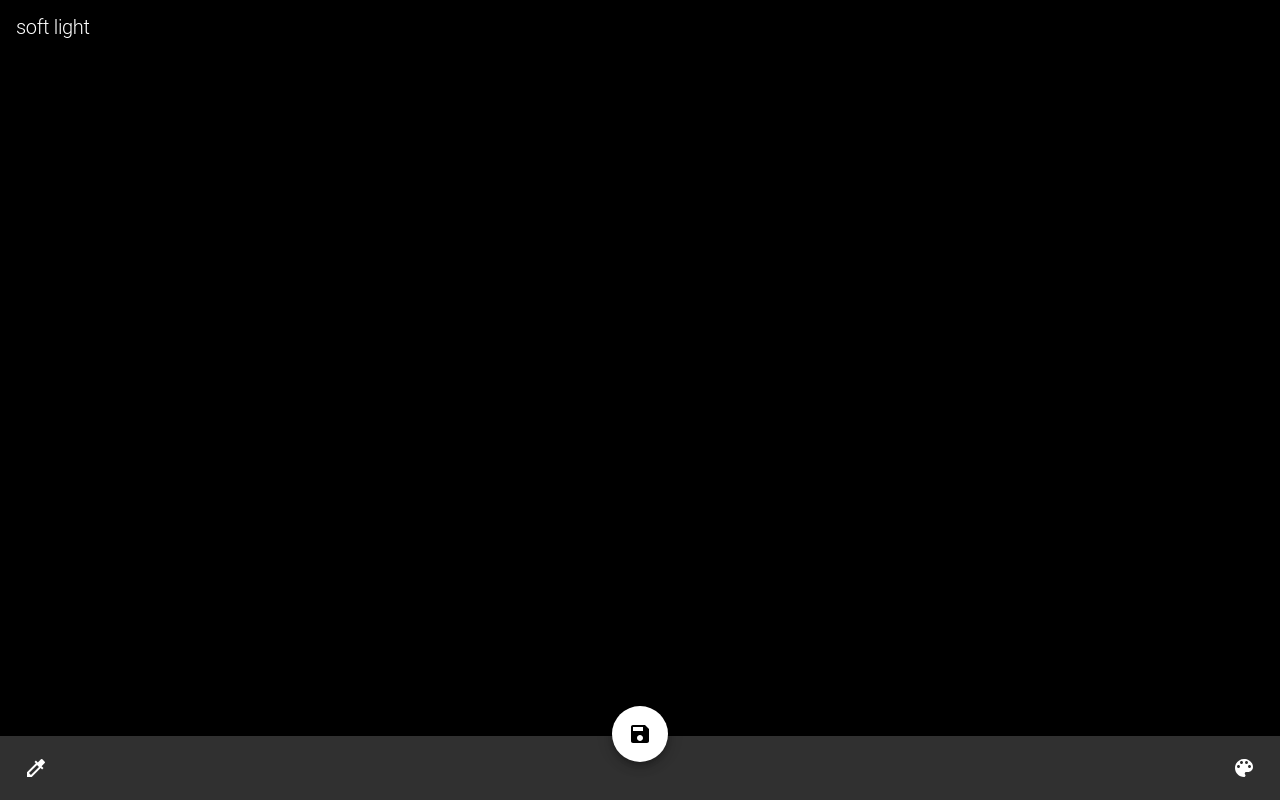
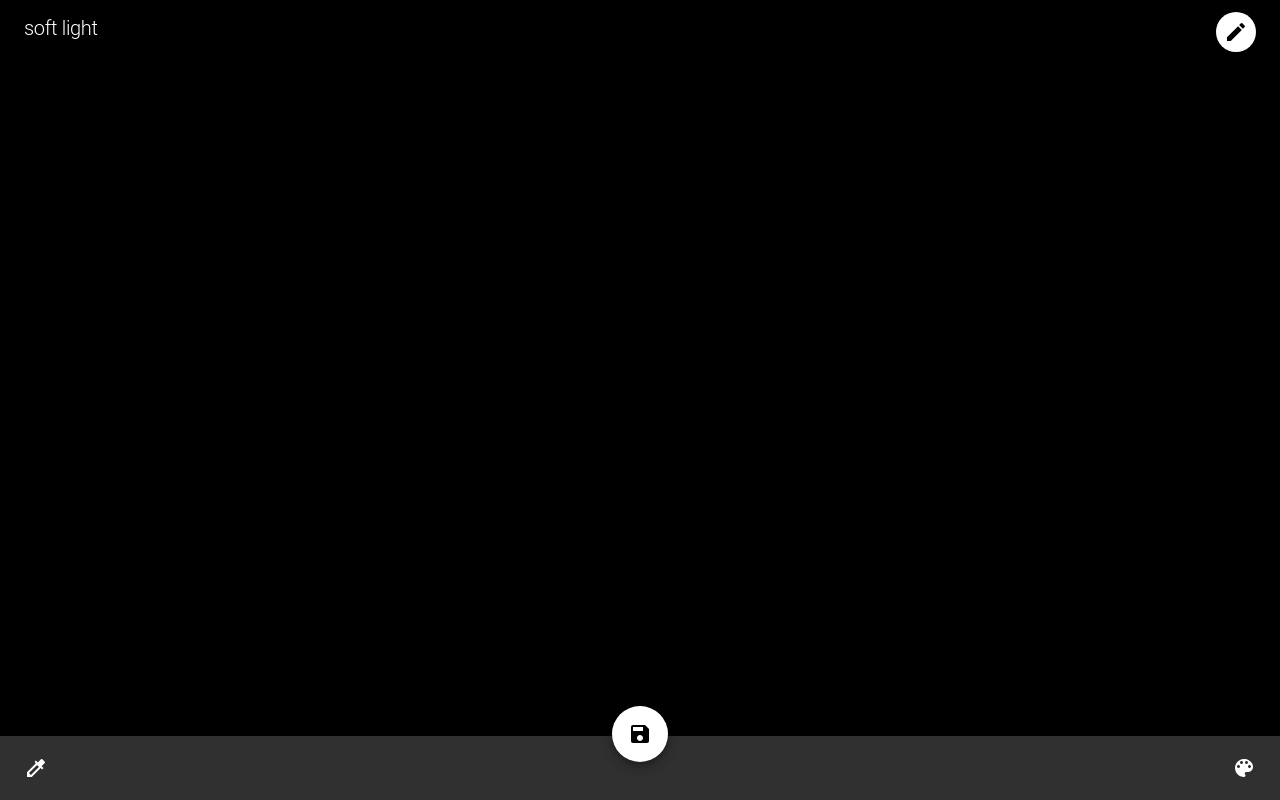
Before and after one commit to heystevegray/soft-light, a Gatsby site: page / in a window 1280 px wide. Built offline with nearby package versions, Linux system fonts and the light colour scheme; Gatsby itself is replaced by a stand-in of ours.

Commit message:
Added an edit button.

```diff
--- a/src/pages/index.tsx
+++ b/src/pages/index.tsx
@@ -4,7 +4,7 @@ import ColorizeIcon from "@material-ui/icons/Colorize"
 import PaletteIcon from "@material-ui/icons/Palette"
 import { makeStyles } from "@material-ui/core/styles"
 import { AppBar, IconButton, Toolbar, Typography } from "@material-ui/core"
-import { Save } from "@material-ui/icons"
+import { Save, Edit } from "@material-ui/icons"
 import { SwatchesPicker, ChromePicker, ColorResult } from "react-color"
 import "../assets/sass/index.scss"
 
@@ -17,10 +17,15 @@ interface State {
 
 const messages = [
   "Free lighting what's up",
-  "Adjust the background color of this page to match your lighting conditions",
+  "Adjust the background color of this page and use your screen as a soft light source for your face",
+  "This really brings our your eyes!",
+  "Choose a background color that makes you look good for video calls",
+  "Pick a background color to use as additional lighting from your monitor, or monitors 😎 ",
   "soft light, for everyone",
-  "soft light, it's lit",
+  "soft light, it's lit (travis scott reverb)",
   "Look how beautiful you are!",
+  "Looking good",
+  `"When will my reflection show, who I am, inside."`,
 ]
 
 const STORAGE_KEY = "soft-light-data"
@@ -42,16 +47,34 @@ const initialState: State = {
 
 export default function Home() {
   const storage = localStorage.getItem(STORAGE_KEY)
+  const [showPicker, setShowPicker] = useState(false)
+  const [messageIndex, setMessageIndex] = useState(0)
+  const [hexWithAlpha, setHexWithAlpha] = useState("")
   const [state, setState] = useState<State>(
     (storage && JSON.parse(storage)) || initialState
   )
-  const [usePalette, setUsePalette] = useState(state.usePalette || false)
-  const [showPicker, setShowPicker] = useState(false)
-  const [messageIndex, setMessageIndex] = useState(0)
 
   useEffect(() => {
     saveLocalStorage()
   }, [state])
+
+  useEffect(() => {
+    const alpha = state.backgroundColor?.rgb.a || 1
+    const hex = state.backgroundColor?.hex || "#000000"
+    setHexWithAlpha(formatColor(hex, alpha))
+  }, [state.backgroundColor])
+
+  useEffect(() => {
+    const alpha = state.defaultColor?.rgb.a || 1
+    const hex = state.defaultColor?.hex || "#000000"
+    setState(state => ({ ...state, backgroundColor: state.defaultColor }))
+    setHexWithAlpha(formatColor(hex, alpha))
+  }, [])
+
+  const formatColor = (hex = "#000000", alpha = 1): string => {
+    const brightness = Math.round(alpha * 255).toString(16)
+    return `${hex}${brightness}` || "black"
+  }
 
   const getRandomNumber = (min = 0, max = messages.length - 1): number => {
     const randomNumber = Math.random() * (max - min + 1) + min
@@ -62,9 +85,15 @@ export default function Home() {
     setState(state => ({ ...state, backgroundColor: color }))
   }
 
+  const handleEdit = (): void => {
+    setShowPicker(!showPicker)
+
+    // Reset to the default color if the user did not save?????
+    // setState(state => ({ ...state, backgroundColor: state.defaultColor }))
+  }
+
   const togglePalette = (usePalette: boolean): void => {
     setMessageIndex(getRandomNumber())
-    setUsePalette(usePalette)
     setState(state => ({ ...state, usePalette: usePalette }))
     setShowPicker(true)
   }
@@ -87,23 +116,18 @@ export default function Home() {
     )
   }
 
-  const formatColor = (hex = "#000000", alpha = 1): string => {
-    const brightness = Math.round(alpha * 255).toString(16)
-    return `${hex}${brightness}` || "black"
-  }
-
-  const alpha = state.backgroundColor?.rgb.a || 1
-  const hex = state.backgroundColor?.hex || "#000000"
-
   const useStyles = makeStyles(theme => ({
     text: {
-      padding: theme.spacing(2, 2, 0),
       fontSize: "1.25em",
       color: "var(--light)",
       textShadow: "var(--textShadow)",
     },
     appBar: {
       backgroundColor: "var(--dark)",
+    },
+    header: {
+      backgroundColor: "transparent",
+      boxShadow: "none",
     },
     grow: {
       flexGrow: 1,
@@ -115,6 +139,10 @@ export default function Home() {
       left: 0,
       right: 0,
       margin: "0 auto",
+    },
+    colorFab: {
+      background: "var(--light)",
+      color: state.backgroundColor.hex,
     },
   }))
 
@@ -129,9 +157,11 @@ export default function Home() {
   }
 
   return (
-    <div className="page" style={{ background: formatColor(hex, alpha) }}>
+    <div className="page" style={{ background: hexWithAlpha }}>
       <div className="container">
         <div className="header">
+          <AppBar className={classes.header}>
+            <Toolbar>
               <Typography
                 tabIndex={1}
                 aria-label="soft light"
@@ -141,6 +171,17 @@ export default function Home() {
               >
                 soft light
               </Typography>
+              <div className={classes.grow} />
+              <Fab
+                aria-label="Edit"
+                size="small"
+                className={classes.colorFab}
+                onClick={handleEdit}
+              >
+                <Edit />
+              </Fab>
+            </Toolbar>
+          </AppBar>
         </div>
         {showPicker && (
           <>
@@ -159,7 +200,7 @@ export default function Home() {
             </div>
             <div className="body">
               <div className="pickers">
-                {!usePalette && (
+                {!state.usePalette && (
                   <ChromePicker
                     className="picker"
                     color={state.backgroundColor.rgb}
@@ -167,8 +208,9 @@ export default function Home() {
                     onChangeComplete={handleColorChange}
                   />
                 )}
-                {usePalette && (
+                {state.usePalette && (
                   <SwatchesPicker
+                    className="picker"
                     styles={swatchStyles}
                     color={state.backgroundColor.rgb}
                     onChange={handleColorChange}
@@ -197,11 +239,7 @@ export default function Home() {
               </IconButton>
               <Fab
                 aria-label="Save"
-                className={classes.fabButton}
-                style={{
-                  background: "var(--light)",
-                  color: state.backgroundColor.hex,
-                }}
+                className={`${classes.fabButton} ${classes.colorFab}`}
                 onClick={saveDefault}
               >
                 <Save />
```
Lines whose indentation alone changed are shown as unchanged.
